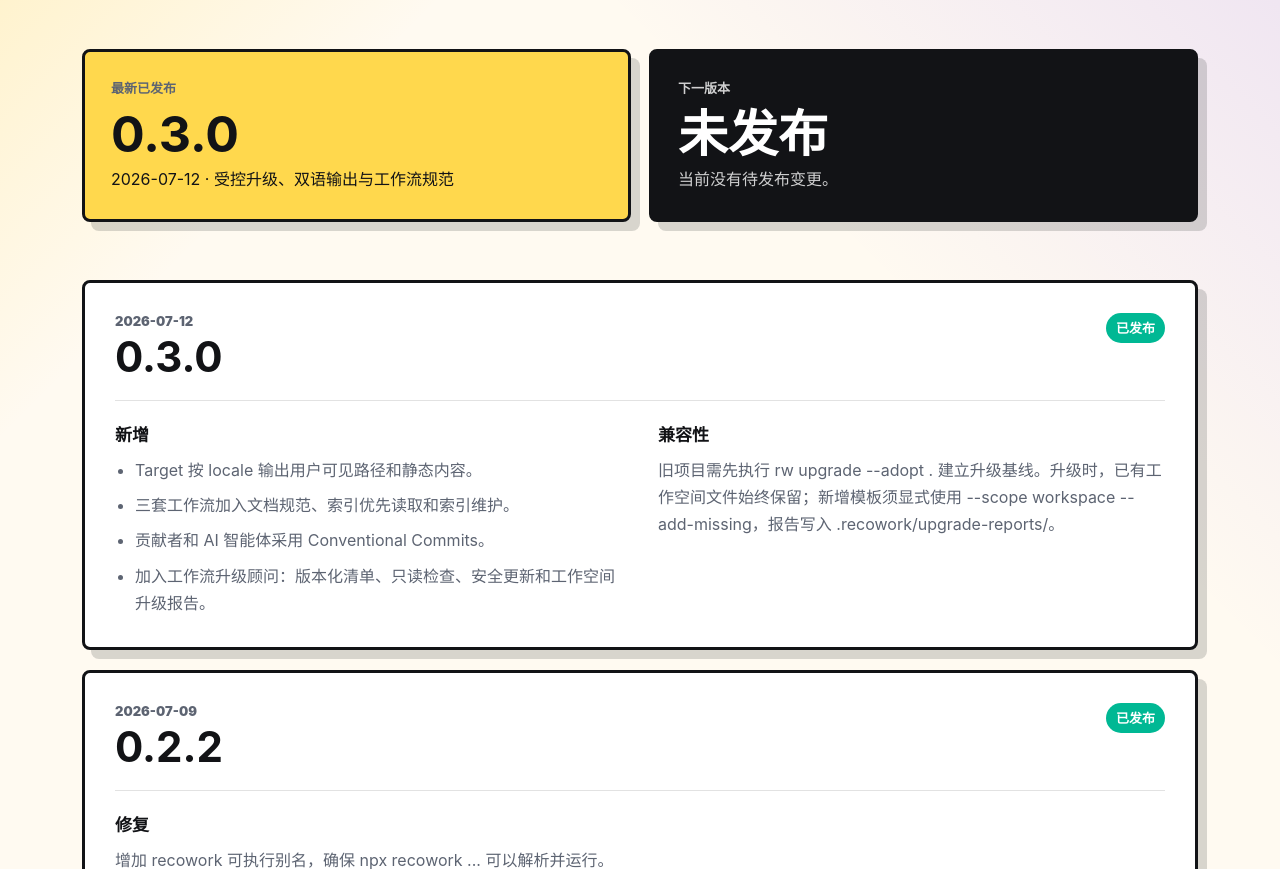
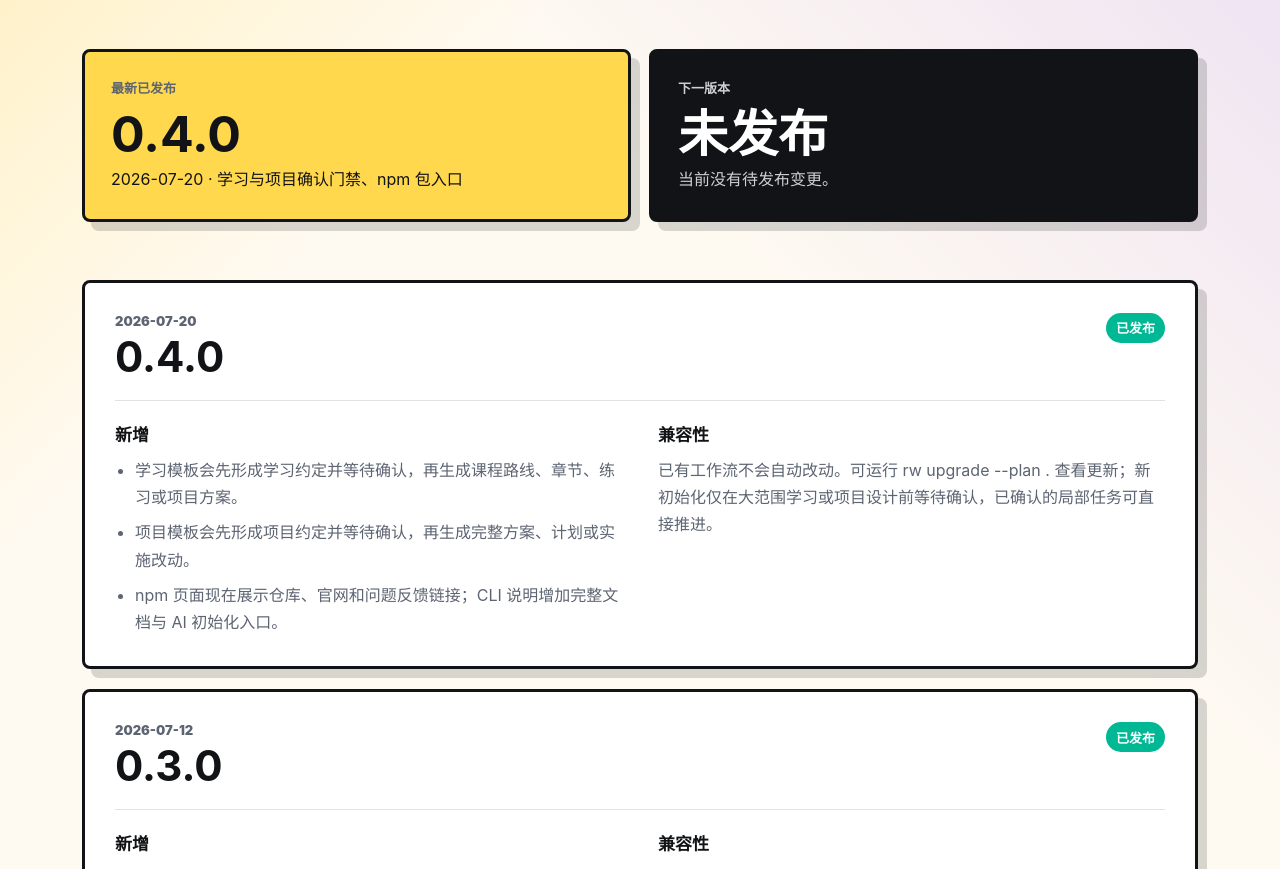
Before and after one commit to recoluan/recowork, a website: page docs/releases.html in a window 1280 px wide. Shown: the part 500-1369 px from the top of the page. Drawn offline with Linux system fonts and the light colour scheme.

Commit message:
release: v0.4.0
Why:
Publish the learning and project confirmation-gate improvements together with npm package metadata and CLI documentation links.

Changes:
Release recowork 0.4.0 and record bilingual changelog and website release notes.

Compatibility:
Existing workflows are unchanged automatically. New broad learning and project design work requires explicit confirmation before generation.

Validation:
node --check cli/recowork/bin/rw.js
node --check docs/app.js
npm pack --dry-run --json

```diff
--- a/docs/releases.html
+++ b/docs/releases.html
@@ -52,8 +52,8 @@
       <section class="section release-summary">
         <div class="release-summary-card latest-release">
           <span data-zh="最新已发布" data-en="Latest published">最新已发布</span>
-          <strong>0.3.0</strong>
-          <p data-zh="2026-07-12 · 受控升级、双语输出与工作流规范" data-en="2026-07-12 · Controlled upgrades, localized output, and workflow standards">2026-07-12 · 受控升级、双语输出与工作流规范</p>
+          <strong>0.4.0</strong>
+          <p data-zh="2026-07-20 · 学习与项目确认门禁、npm 包入口" data-en="2026-07-20 · Learning and project confirmation gates, npm package links">2026-07-20 · 学习与项目确认门禁、npm 包入口</p>
         </div>
         <div class="release-summary-card next-release">
           <span data-zh="下一版本" data-en="Next release">下一版本</span>
@@ -63,6 +63,30 @@
       </section>
 
       <section class="section release-list" aria-label="Release history">
+        <article class="release-card">
+          <div class="release-card-heading">
+            <div>
+              <span class="release-kicker">2026-07-20</span>
+              <h2>0.4.0</h2>
+            </div>
+            <span class="release-badge badge-green" data-zh="已发布" data-en="Published">已发布</span>
+          </div>
+          <div class="release-columns">
+            <div>
+              <h3 data-zh="新增" data-en="Added">新增</h3>
+              <ul>
+                <li data-zh="学习模板会先形成学习约定并等待确认，再生成课程路线、章节、练习或项目方案。" data-en="Learning templates now wait for a confirmed learning agreement before creating roadmaps, lessons, practice plans, or project plans.">学习模板会先形成学习约定并等待确认，再生成课程路线、章节、练习或项目方案。</li>
+                <li data-zh="项目模板会先形成项目约定并等待确认，再生成完整方案、计划或实施改动。" data-en="Project templates now wait for a confirmed project agreement before creating a complete solution, plan, or implementation change.">项目模板会先形成项目约定并等待确认，再生成完整方案、计划或实施改动。</li>
+                <li data-zh="npm 页面现在展示仓库、官网和问题反馈链接；CLI 说明增加完整文档与 AI 初始化入口。" data-en="The npm page now shows repository, website, and issue links; the CLI reference adds complete documentation and AI initialization entry points.">npm 页面现在展示仓库、官网和问题反馈链接；CLI 说明增加完整文档与 AI 初始化入口。</li>
+              </ul>
+            </div>
+            <div>
+              <h3 data-zh="兼容性" data-en="Compatibility">兼容性</h3>
+              <p data-zh="已有工作流不会自动改动。可运行 rw upgrade --plan . 查看更新；新初始化仅在大范围学习或项目设计前等待确认，已确认的局部任务可直接推进。" data-en="Existing workflows are never changed automatically. Run rw upgrade --plan . to review updates; new workflows pause only before broad learning or project design work, while confirmed local tasks continue directly.">已有工作流不会自动改动。可运行 rw upgrade --plan . 查看更新；新初始化仅在大范围学习或项目设计前等待确认，已确认的局部任务可直接推进。</p>
+            </div>
+          </div>
+        </article>
+
         <article class="release-card">
           <div class="release-card-heading">
             <div>
--- a/package.json
+++ b/package.json
@@ -1,6 +1,6 @@
 {
   "name": "recowork",
-  "version": "0.3.0",
+  "version": "0.4.0",
   "description": "Combine RecoWork workflow templates with reusable AI output targets.",
   "bin": {
     "recowork": "bin/rw.js",
```
Also changed, not shown: CHANGELOG.zh.md (+18 -0 lines), CHANGELOG.md.
